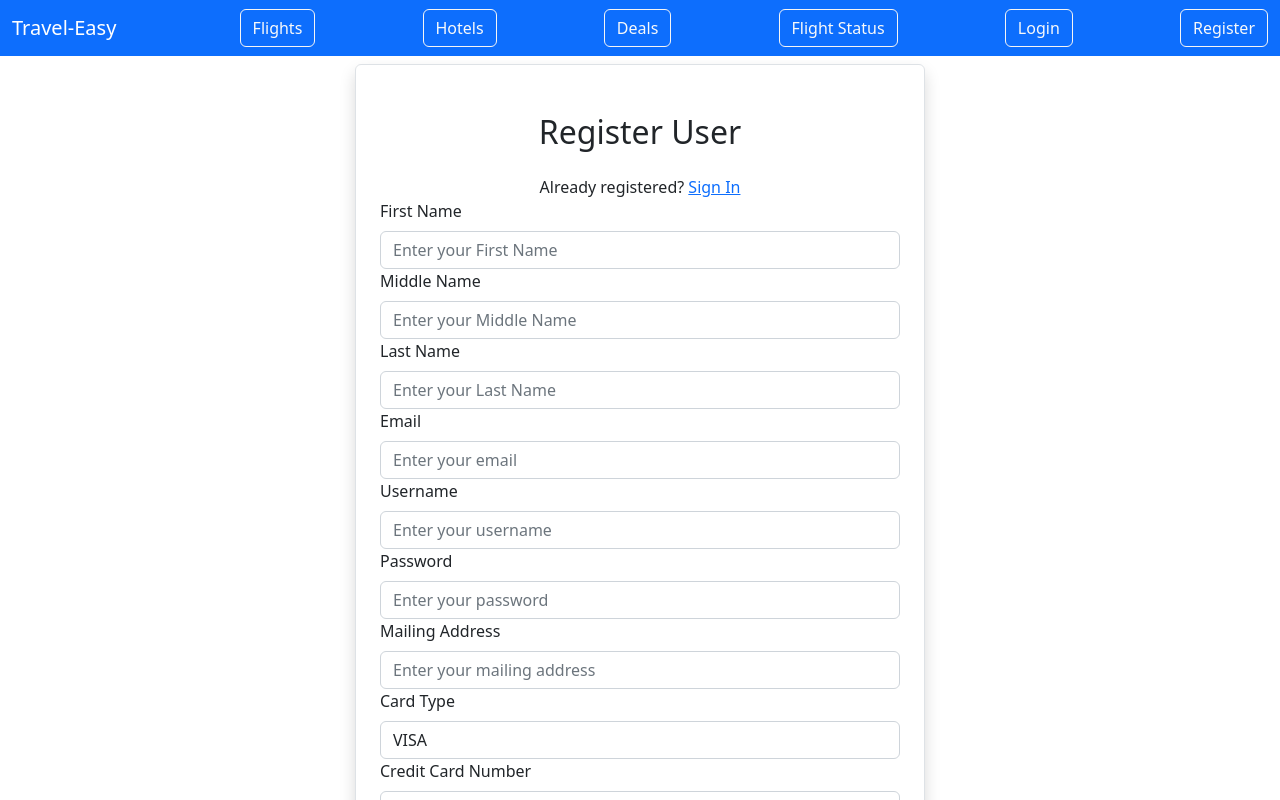
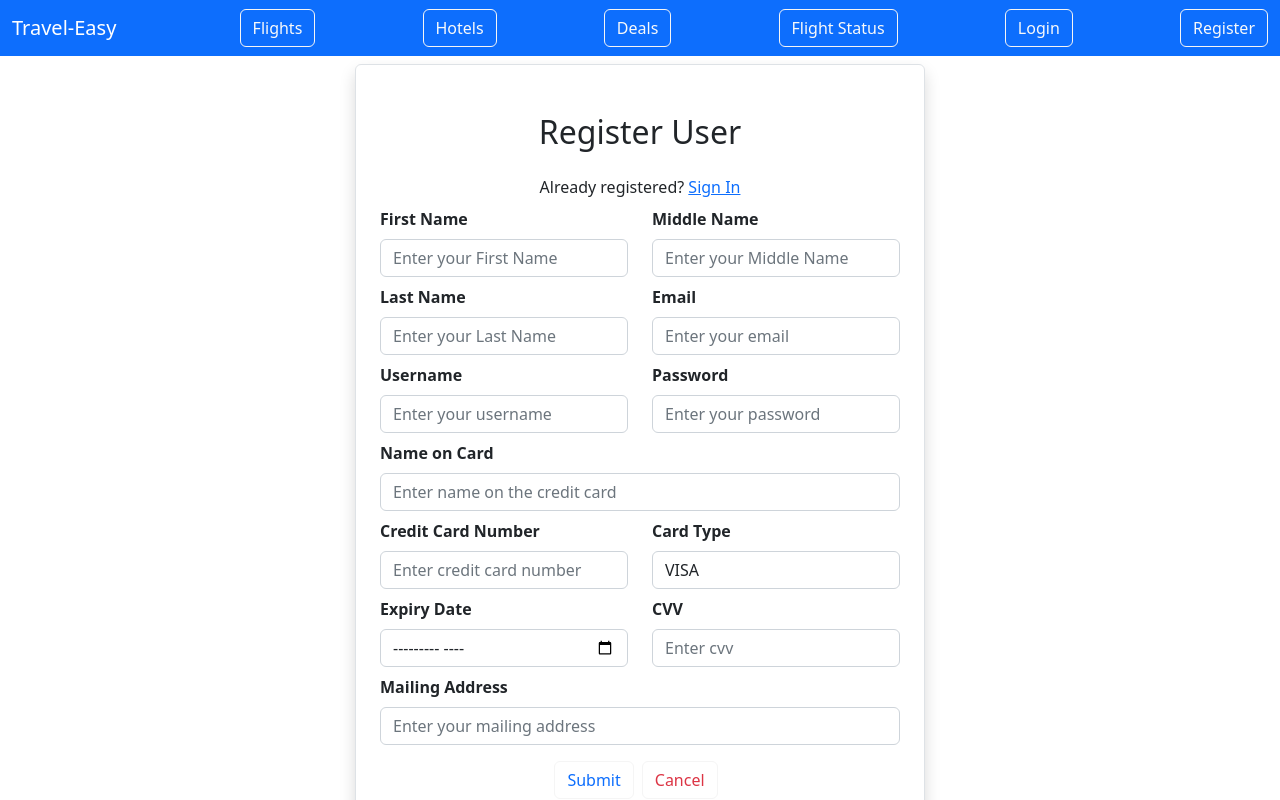
Before and after one commit to aoc38/Travel-Easy-frontend, a React (Create React App) app: page /register in a window 1280 px wide. Shown: the top 800 px of the page. Built offline with nearby package versions, Linux system fonts and the light colour scheme; what axios-oauth-client would draw is missing.

Commit message:
changed register from ui and deatils details UI

```diff
--- a/src/Users/AddUser.js
+++ b/src/Users/AddUser.js
@@ -1,6 +1,7 @@
 import axios from 'axios';
 import React, { useState } from 'react';
 import { Link, useNavigate } from 'react-router-dom';
+import "./adduser.css"
 
 export default function AddUser() {
 
@@ -83,6 +84,8 @@ export default function AddUser() {
 
   };
 
+
+
   return (
     <div className='container'>
       <div className='row'>
@@ -93,11 +96,16 @@ export default function AddUser() {
             <span className="link-primary">
               <Link to={"/loginuser"}>Sign In </Link>
             </span>
+
           </div>
 
+          <div className='add-space'></div>
+          <div className='add-space'></div>
           <form onSubmit={(e) => onSubmit(e)}>
             <div className='mb-3'>
-              <label htmlFor='firstname' className='form-label'> First Name </label>
+              <div className ="row">
+                <div class="col s12 m6 ">
+              <span className  ="text-bold" ><label htmlFor='firstname' className='form-label'> First Name </label></span>
               <input
                 type={"text"}
                 className="form-control"
@@ -107,7 +115,9 @@ export default function AddUser() {
                 onChange={(e) => onInputChange(e)}
               // onChange = {(e) => setFirstName(e.target.value)}
               />
-              <label htmlFor='middleName' className='form-label'> Middle Name </label>
+              </div>
+              <div class="col s12 m6">
+              <span className  ="text-bold" ><label htmlFor='middleName' className='form-label'> Middle Name </label></span>
               <input
                 type={"text"}
                 className="form-control"
@@ -116,7 +126,13 @@ export default function AddUser() {
                 value={middleName}
                 onChange={(e) => onInputChange(e)}
               />
-              <label htmlFor='lastName' className='form-label'> Last Name </label>
+              </div>
+            </div>
+            <div className='add-space'></div>
+            <div className ="row">
+                <div class="col s12 m6">
+
+                <span className  ="text-bold" ><label htmlFor='lastName' className='form-label'> Last Name </label></span>
               <input
                 type={"text"}
                 className="form-control"
@@ -125,7 +141,9 @@ export default function AddUser() {
                 value={lastName}
                 onChange={(e) => onInputChange(e)}
               />
-              <label htmlFor='email' className='form-label'> Email </label>
+              </div>
+              <div class="col s12 m6">
+              <span className  ="text-bold" ><label htmlFor='email' className='form-label'> Email </label></span>
               <input
                 type={"email"}
                 className="form-control"
@@ -134,7 +152,12 @@ export default function AddUser() {
                 value={email}
                 onChange={(e) => onInputChange(e)}
               />
-              <label htmlFor='username' className='form-label'> Username </label>
+              </div>
+              </div>
+              <div className='add-space'></div>
+              <div className ="row">
+                <div class="col s12 m6">
+                <span className  ="text-bold" ><label htmlFor='username' className='form-label'> Username </label></span>
               <input
                 type={"text"}
                 className="form-control"
@@ -143,7 +166,9 @@ export default function AddUser() {
                 value={username}
                 onChange={(e) => onInputChange(e)}
               />
-              <label htmlFor='password' className='form-label'> Password </label>
+              </div>
+              <div class="col s12 m6">
+              <span className  ="text-bold" > <label htmlFor='password' className='form-label'> Password </label></span>
               <input
                 type={"password"}
                 className="form-control"
@@ -152,16 +177,36 @@ export default function AddUser() {
                 value={password}
                 onChange={(e) => onInputChange(e)}
               />
-              <label htmlFor='mailingAddress' className='form-label'>Mailing Address </label>
+              </div>
+              </div>
+              <div className='add-space'></div>
+              <span className  ="text-bold" ><label htmlFor='cardOwnerName' className='form-label'>Name on Card </label></span>
+             <input
+                type={"text"}
+                className="form-control"
+                placeholder='Enter name on the credit card'
+                name='cardOwnerName'
+                value={cardOwnerName}
+                onChange={(e) => onCardInputChange(e)}
+              />
+
+            <div className='add-space'></div>
+              <div className ="row">
+                <div class="col s12 m6">
+                <span className  ="text-bold" >
+              <label htmlFor='cardNumber' className='form-label'>Credit Card Number </label></span>
               <input
                 type={"text"}
                 className="form-control"
-                placeholder='Enter your mailing address'
-                name='mailingAddress'
-                value={mailingAddress}
-                onChange={(e) => onInputChange(e)}
+                placeholder='Enter credit card number'
+                name='cardNumber'
+                value={cardNumber}
+                onChange={(e) => onCardInputChange(e)}
               />
-              <label htmlFor='cardType' className='form-label'>Card Type</label>
+              </div>
+              <div class="col s12 m6">
+              <span className  ="text-bold" >
+              <label htmlFor='cardType' className='form-label'>Card Type</label></span>
               <select value={cardType}
                 className="form-control"
                 name='cardType'
@@ -170,18 +215,15 @@ export default function AddUser() {
                 <option value="VISA">VISA</option>
                 <option value="MASTERCARD">MASTER CARD</option>
               </select>
+              </div>
+              </div>
 
-              <label htmlFor='cardNumber' className='form-label'>Credit Card Number </label>
-              <input
-                type={"number"}
-                className="form-control"
-                placeholder='Enter credit card number'
-                name='cardNumber'
-                value={cardNumber}
-                onChange={(e) => onCardInputChange(e)}
-              />
-              <label htmlFor='expiryDate' className='form-label'>Credit Card Expiry </label>
-              <input
+            <div className='add-space'></div>
+              <div className ="row">
+
+                <div class="col s12 m6">
+                <span className  ="text-bold" ><label htmlFor='expiryDate' className='form-label'>Expiry Date </label></span>
+               <input
                 type={"month"}
                 className="form-control"
                 placeholder='Enter credit card expiry in mm/yy format'
@@ -189,8 +231,11 @@ export default function AddUser() {
                 value={expiryDate}
                 onChange={(e) => onCardInputChange(e)}
               />
-              <label htmlFor='cvv' className='form-label'>Credit Card CVV </label>
-              <input
+
+                </div>
+                <div class="col s12 m6">
+                <span className  ="text-bold" > <label htmlFor='cvv' className='form-label'>CVV </label></span>
+               <input
                 type={"number"}
                 minLength={3}
                 maxLength='3'
@@ -200,18 +245,27 @@ export default function AddUser() {
                 value={cvv}
                 onChange={(e) => onCardInputChange(e)}
               />
-              <label htmlFor='cardOwnerName' className='form-label'>Name on Credit Card </label>
+
+                </div>
+                </div>
+                <div className='add-space'></div>
+                <span className  ="text-bold" > <label htmlFor='mailingAddress' className='form-label'>Mailing Address </label> </span>
               <input
                 type={"text"}
                 className="form-control"
-                placeholder='Enter name on the credit card'
-                name='cardOwnerName'
-                value={cardOwnerName}
-                onChange={(e) => onCardInputChange(e)}
+                placeholder='Enter your mailing address'
+                name='mailingAddress'
+                value={mailingAddress}
+                onChange={(e) => onInputChange(e)}
               />
+
+
             </div>
-            <button type='submit' className='btn btn-outline-primary'>Submit</button>
-            <Link type='cancel' className='btn btn-outline-danger mx-2' to={"/home"}>Cancel</Link>
+           <div className='text-center'>
+           <button type='submit' className='btn btn-outline-primary'>Submit</button>
+           <Link type='cancel' className='btn btn-outline-danger mx-2' to={"/home"}>Cancel</Link>
+           </div>
+
           </form>
         </div>
       </div>
--- /dev/null
+++ b/src/Users/adduser.css
@@ -0,0 +1,3 @@
+.add-space {
+    margin: 8px;
+  }
```
Also changed, not shown: src/Components/Deals/Dealsdetails.js (+46 -18 lines).
